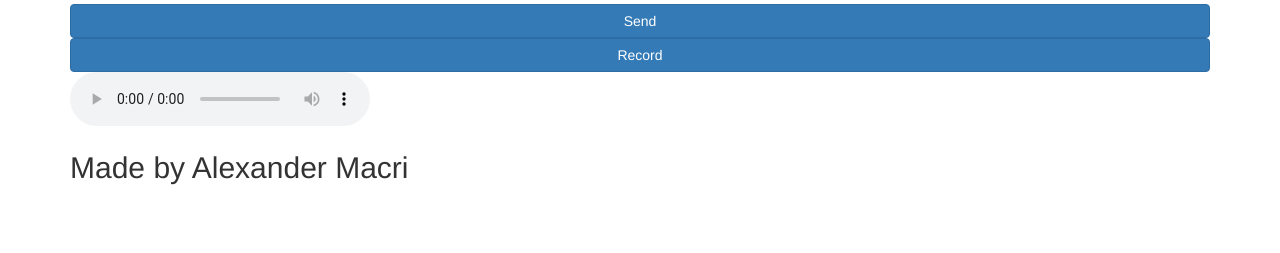
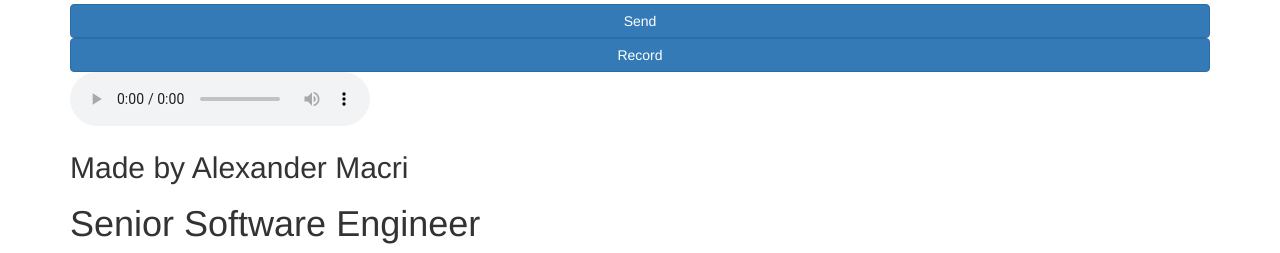
Before and after one commit to Cool-Engr/AI-Farming-Assistant, a Flask app: page / in a window 1280 px wide. Shown: the part 620-873 px from the top of the page. Before the commit the page ends 805 px from the top, so only its background shows below. Run offline with Flask 3, Linux system fonts and the light colour scheme; some libraries are stand-ins or nearby versions.

Commit message:
Update interface footer

```diff
--- a/templates/index.html
+++ b/templates/index.html
@@ -55,7 +55,8 @@
         </div>
         <footer class="footer">
             <div class="footer-links">
-                <h2> Made by Alexander Macri
+                <h2> Made by Alexander Macri</h2>
+                <h1> Senior Software Engineer</h1>
             </div>
         </footer>
     </div>
```
